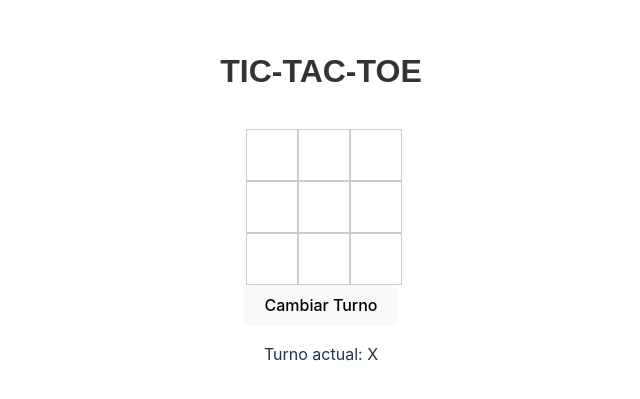
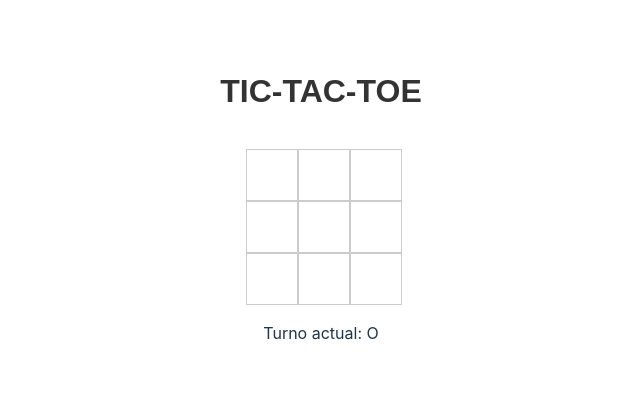
Before and after one commit to jcalle7/TIC-TAC-TOE, a React (Vite) app: page / in a window 1280 px wide. Shown: the part 183-582 px from the top of the page, without its empty margins (319-959 px from the left). Built offline with nearby package versions, Linux system fonts and the light colour scheme.

Commit message:
ELIMINACION DEL BOTON DE CAMBIO DE TURNO Y CORRECION EN EL COMPONENTE Game

```diff
--- a/src/Game.tsx
+++ b/src/Game.tsx
@@ -1,4 +1,4 @@
-import { useState } from "react";
+import { useEffect, useState } from "react";
 
 interface CasillaProps {
     valor: string;
@@ -51,15 +51,20 @@ const Game: React.FC = () =>{
     const [jugadores, setJugadores] = useState(['X', 'O']);
     const [turno, setTurno] = useState(0);
 
-    const handleTurno = () => {
-        setTurno((turno) => (turno +1) %2);
-        setJugadores((jugadores) => [jugadores[1], jugadores[0]]);
-    };
+    useEffect (() => {
+        const handleTurno = () => {
+            setTurno((turno) => (turno + 1) % 2);
+            setJugadores((jugadores) => [jugadores[1], jugadores[0]]);
+
+        };
+        const intervalId = setInterval(handleTurno, 1000);
+        return () => clearInterval(intervalId);
+    }, [jugadores, turno]);
+
 
     return (
         <div className="app">
             <Cuadricula jugadores={jugadores}/>
-            <button onClick={handleTurno}>Cambiar Turno</button>
             <p>Turno actual: {turno === 0 ? 'X': 'O'}</p>
         </div>
     );
```
